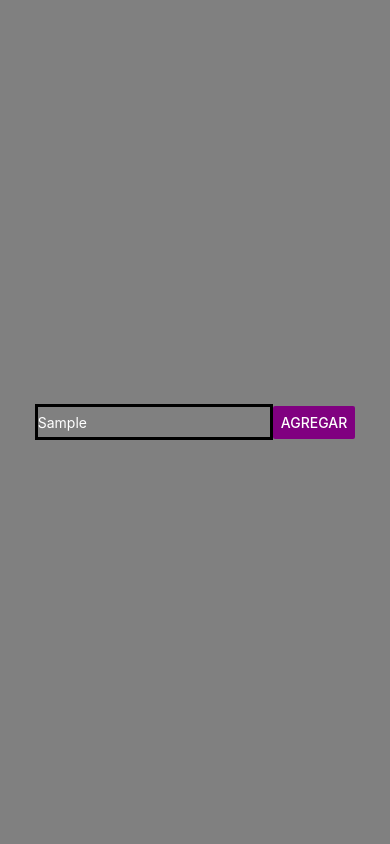
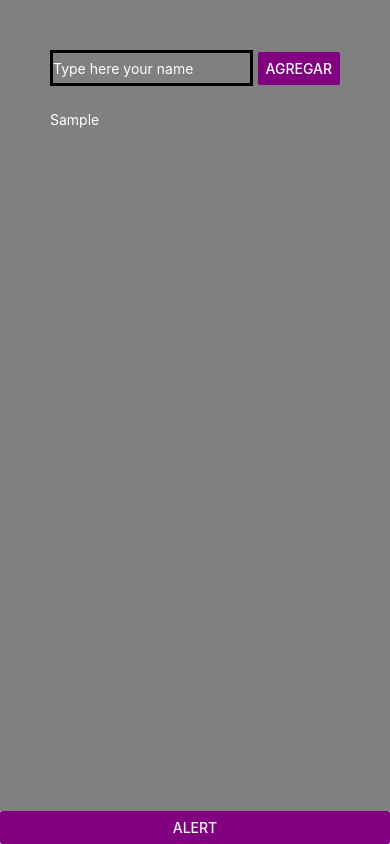
Before and after one commit to emilioantonio29/Coder_ReactNativeFirstApp, a React Native app: screen / in a window 390 px wide. Both pictures are taken after typing "Sample" into the empty fields and a click on the button "AGREGAR". Built offline with nearby package versions, Linux system fonts and the light colour scheme.

Commit message:
clase: eventos, listas, hooks, modal, estados

```diff
--- a/App.js
+++ b/App.js
@@ -11,39 +11,113 @@ import {
   View,
   Button,
   TextInput,
-  StyleSheet
+  StyleSheet,
+  FlatList,
+  TouchableOpacity,
+  Modal
 } from 'react-native';
 import {styles} from "./styles"
 
 
 const App = () => {
 
-  const [texto, setTexto] = React.useState("");
+  const [text, setText] = React.useState("");
+  const [textList, setTextList] = React.useState([]);
+  const [modalVisible, setModalVisible] = React.useState(false)
+  const [selectedItem, setSelectedItem] = React.useState({})
 
-  const onChangeText = () =>{
+  const handleDeleteItem = (id) =>{
+    const newList = textList.filter(itemList => itemList.id !== id)
+    setSelectedItem({})
+    setTextList(newList)
+    setModalVisible(!modalVisible)
+  }
+
+  const onHandleModal = (id) => {
+    setSelectedItem(textList.find(itemList => itemList.id === id));
+    setModalVisible(!modalVisible)
+  }
+
+  const onChangeText = (value) =>{
     setTexto(value)
+  }
+
+  const handleOnChangeInput = (value) =>{
+    // console.warn(value)
+    setText(value)
+  }
+
+  const addItem = () =>{
+    setTextList([...textList, {id: textList.length + 1, value: text}]) //spread operator
+    setText("")
   }
 
   return (
     <>
-      <View style={styles.container}>
+    <View style={styles.container}>
+      <View style={styles.containerInput}>
         <TextInput
           // style={styles.input}
           // onChangeText={onChangeText}
           // value={null}
           placeholder='Type here your name'
           autoCorrect={false}
-          autoFocus={true} //levanta el teclado automaticamente
+          autoFocus={false} //levanta el teclado automaticamente
           style={styles.textInput}
           placeholderTextColor="white"
+          value={text}
+          onChangeText={handleOnChangeInput}
         />
         <Button
           title="Agregar"
           color="purple"
-          onPress={()=>alert("ok")}
+          onPress={()=>addItem()}
         />
+      </View>
+      <View style={styles.containerList}>
+        {/* {textList.length > 0 && textList.map(item =>(
+          <Text style={styles.textList} key={item.id}>{item.value}</Text>
+        ))} */}
+        <FlatList
+          data={textList}
+          renderItem={(({item}) =>(
+          <TouchableOpacity onPress={()=> onHandleModal(item.id)}>
+            <Text style={styles.textList}>{item.value}</Text>
+          </TouchableOpacity>
+          ))}
+          keyExtractor={item=> item.id.toString()}
+          >
+        </FlatList>
+        <View style={styles.modalContainer}>
+          <Modal
+            animationType='slide'
+            transparent={false}
+            visible={modalVisible}
+            onRequestClose={()=>{}} // cuando se intenta cerrar mostrar un mensaje
+          >
+            <View style={styles.modalTitle}>
+              <Text>Descripcion</Text>
+            </View>
+            <View style={styles.modalContent}>
+              <Text> confirmar borrado del item <Text style={styles.modalContentText}>{selectedItem.value}</Text> </Text>
 
+            </View>
+            <View style={styles.modalButton}>
+              <Button
+                title="Yes"
+                color="purple"
+                onPress={()=>handleDeleteItem(selectedItem.id)}
+              />
+            </View>
+          </Modal>
+        </View>
       </View>
+    </View>
+      <Button
+          title="alert"
+          color="purple"
+          onPress={()=>alert(textList.value)}
+        />
     </>
   );
 };
--- a/styles.js
+++ b/styles.js
@@ -1,13 +1,18 @@
 import {StyleSheet} from 'react-native';
 
 export const styles = StyleSheet.create({
-    container: {
+    containerInput: {
       padding: 25,
       backgroundColor: "grey",
-      flex: 1, //El contenido ocupa todo el espacio disponible en la pantalla
-      justifyContent: "center",
+      //flex: 1, //El contenido ocupa todo el espacio disponible en la pantalla
+      justifyContent: "space-between",
       flexDirection: "row",
       alignItems: "center"
+    },
+    container:{
+      flex:1,
+      padding: 25,
+      backgroundColor: "grey",
     },
     textInput:{
       borderColor: "black",
@@ -15,5 +20,35 @@ export const styles = StyleSheet.create({
       height: 36,
       color: "white",
       width: "70%"
+    },
+    containerList:{
+      paddingHorizontal: 25
+    },
+    textList:{
+      fontSize: 14,
+      color: "white"
+    },
+    modalTitle:{
+      fontSize: 14,
+      color: "black",
+      // marginBottom: 10,
+      padding: 25
+    },
+    modalContent:{
+      padding: 25
+    },
+    modalButton:{
+      marginTop: 10,
+      marginBottom: 10
+    },
+    modalContainer:{
+      flex: 1,
+      justifyContent: "center",
+      alignItems: "center"
+    },
+    modalContentText:{
+      fontSize:14,
+      color: "purple",
+      fontWeight: "bold"
     }
 })
```
Also changed, not shown: 1 other file (tests, documents, lock files or other folders).
